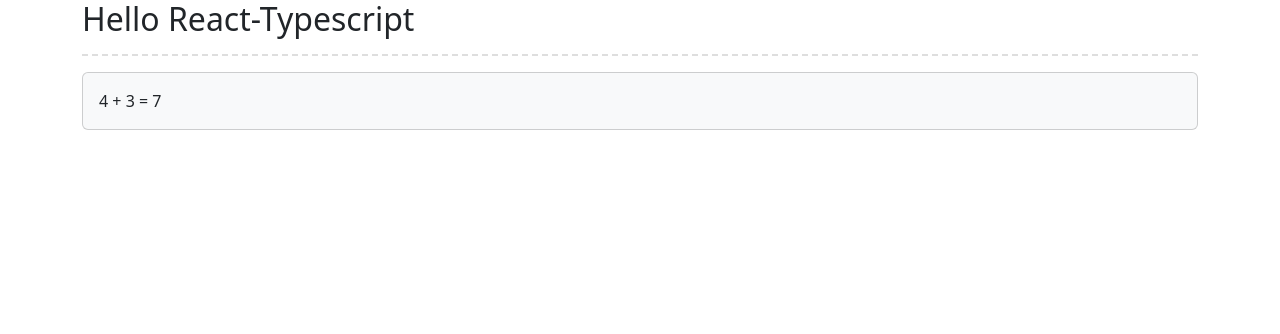
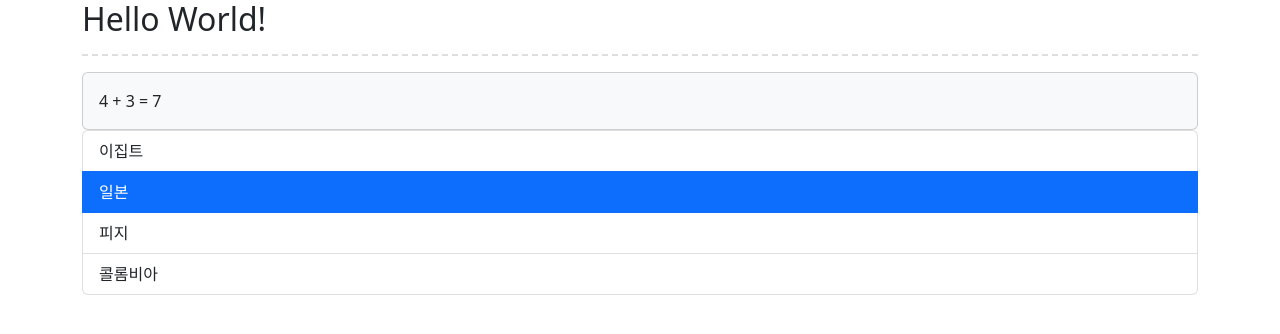
Before and after one commit to searchme86/ReactTypescript-works, a React (Create React App) app: page / in a window 1280 px wide. Shown: the top 334 px of the page. Built offline with nearby package versions, Linux system fonts and the light colour scheme.

Commit message:
✨ add useState function

```diff
--- a/src/App.tsx
+++ b/src/App.tsx
@@ -1,7 +1,20 @@
-import React from 'react';
+import React, { useState } from 'react';
+import CountryList from './CountryList';
+
+export type CountryType = {
+  no: number;
+  country: string;
+  visited: boolean;
+};
 
 function App() {
-  let msg = 'React-Typescript';
+  const [msg, setMsg] = useState<string>('World');
+  const [list, setList] = useState<Array<CountryType>>([
+    { no: 1, country: '이집트', visited: false },
+    { no: 2, country: '일본', visited: true },
+    { no: 3, country: '피지', visited: false },
+    { no: 4, country: '콜롬비아', visited: false },
+  ]);
 
   const addResult = (x: number, y: number) => {
     return (
@@ -13,9 +26,10 @@ function App() {
 
   return (
     <div className="container">
-      <h2>Hello {msg}</h2>
+      <h2> Hello {msg}!</h2>
       <hr className="dash-style" />
       {addResult(4, 3)}
+      <CountryList countries={list} />
     </div>
   );
 }
--- /dev/null
+++ b/src/CountryItem.tsx
@@ -0,0 +1,20 @@
+import React from 'react';
+import { CountryType } from './App';
+
+type CountryItemPropsType = {
+  countryItem: CountryType;
+};
+
+function CountryItem(props: CountryItemPropsType) {
+  let item = props.countryItem;
+  return (
+    <li
+      key={item.no}
+      className={item.visited ? 'list-group-item active' : 'list-group-item'}
+    >
+      {item.country}
+    </li>
+  );
+}
+
+export default CountryItem;
--- /dev/null
+++ b/src/CountryList.tsx
@@ -0,0 +1,18 @@
+import React from 'react';
+import { CountryType } from './App';
+import CountryItem from './CountryItem';
+
+type CountryListPropsType = {
+  countries: Array<CountryType>;
+};
+
+function CountryList(props: CountryListPropsType) {
+  const list = props.countries;
+  let countries = list.map((item, index) => {
+    return <CountryItem key={item.no} countryItem={item} />;
+  });
+
+  return <ul className="list-group">{countries}</ul>;
+}
+
+export default CountryList;
```
